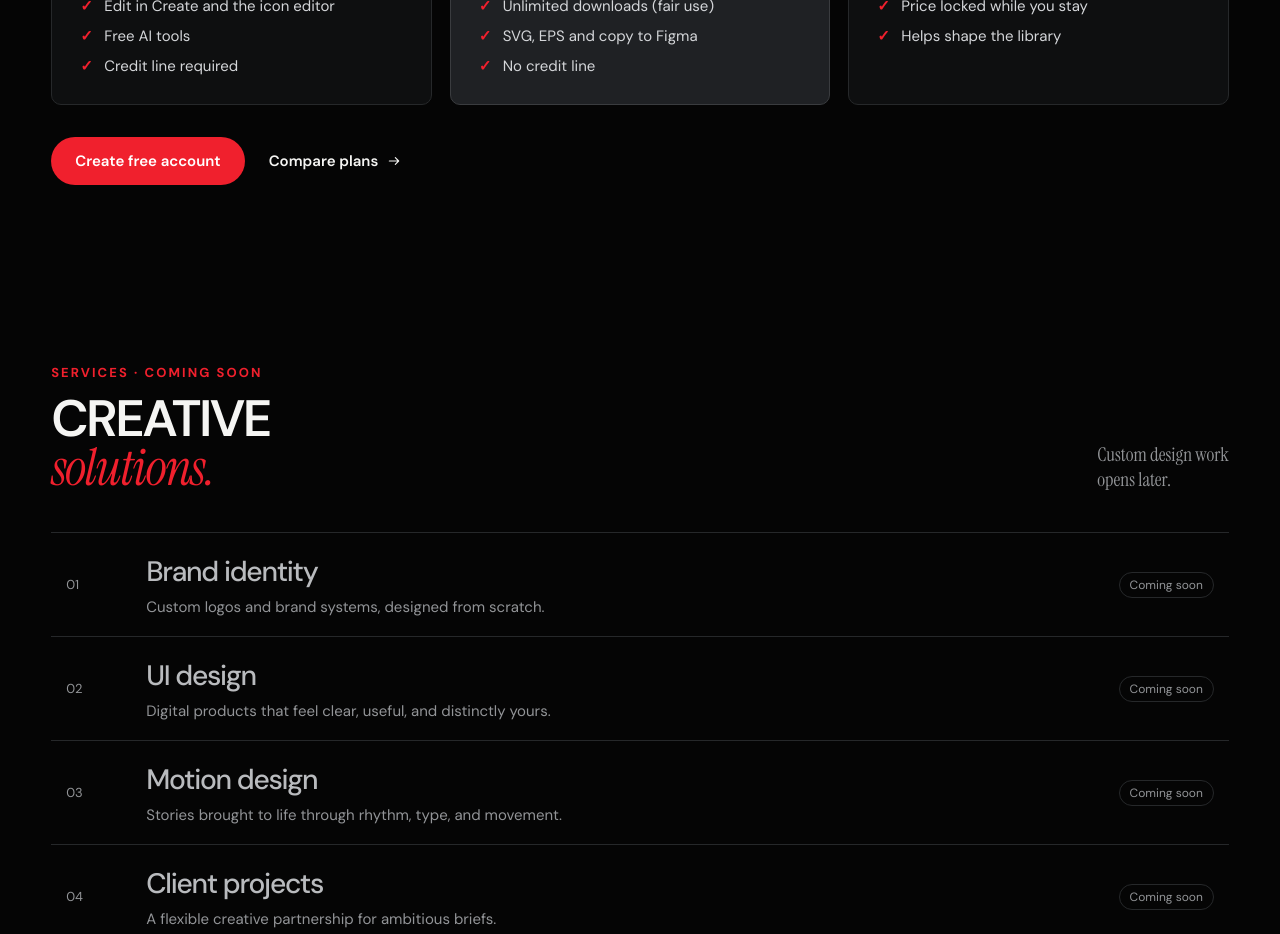
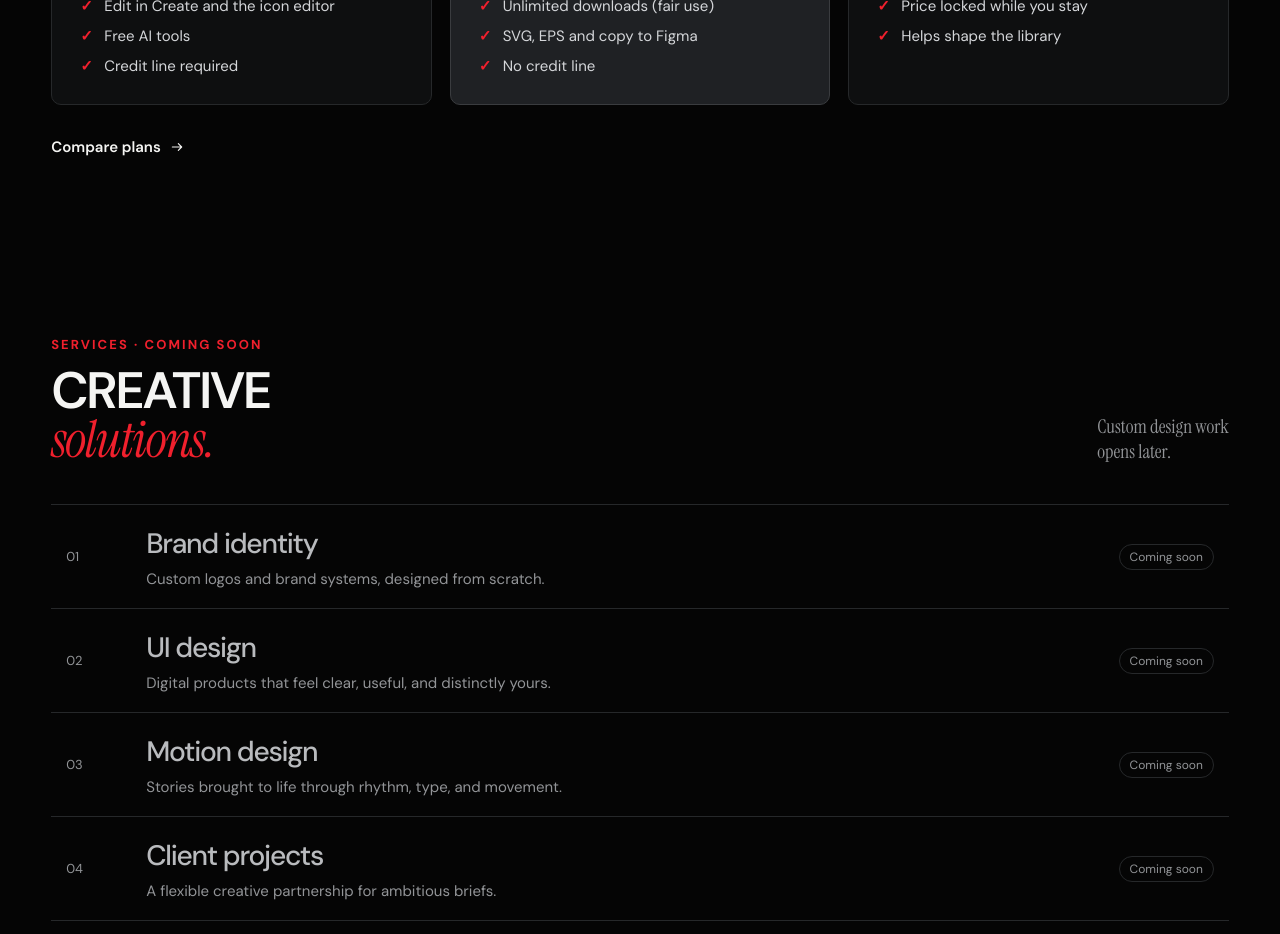
Before and after one commit to rosyidkhulqi-sys/khulqidesign, a React (Vite) app: page / in a window 1280 px wide. Shown: the part 3200-4134 px from the top of the page. Built offline with nearby package versions, Linux system fonts and the light colour scheme; no server answers.

Commit message:
Ask to sign up twice on Home, not three times
The Plans section now only links to Compare plans; the header, the hero
and the closing section keep the invitation, as on Canva and Envato.

Co-Authored-By: Claude Opus 5.5 <noreply@anthropic.com>

```diff
--- a/src/pages/home/Home.css
+++ b/src/pages/home/Home.css
@@ -599,14 +599,6 @@
   font-weight: 600;
   cursor: pointer;
 }
-.home-plan-actions .home-plan-main {
-  height: 48px;
-  padding: 0 24px;
-  border-radius: 999px;
-  background: var(--red);
-  color: white;
-}
-.home-plan-actions .home-plan-main:hover { background: var(--red-dark); }
 .home-plan-actions .home-icon { width: 16px; height: 16px; }
 
 
--- a/src/pages/home/Home.jsx
+++ b/src/pages/home/Home.jsx
@@ -298,7 +298,6 @@ function Home({ setPage, user = null }) {
           ))}
         </div>
         <div className="home-plan-actions">
-          {!user && <button className="home-plan-main" onClick={go("register")}>Create free account</button>}
           <button onClick={go("pricing")}>Compare plans <Arrow /></button>
         </div>
       </section>
```
